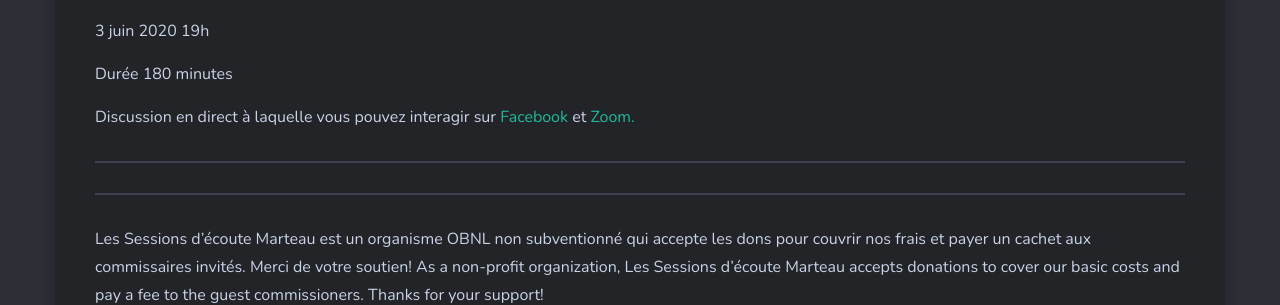
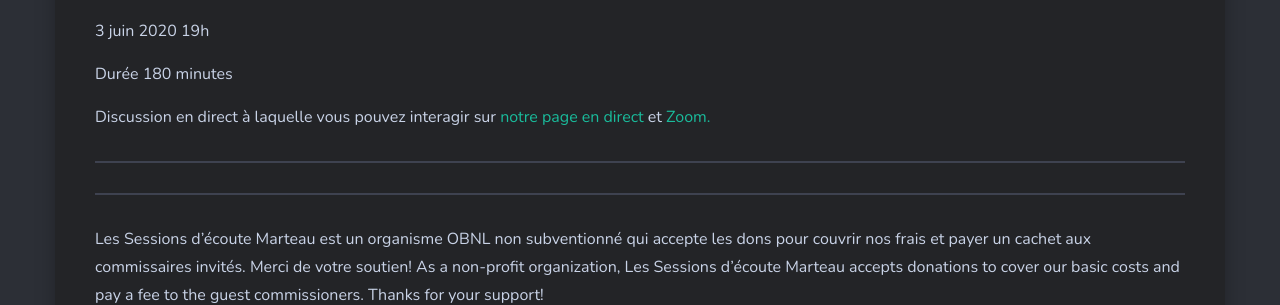
Before and after one commit to sessions-marteau/sessions-marteau-2.github.io, a Jekyll site: the page built from _pages/evenement-a-venir.md, in a window 1280 px wide and 900 px high, scrolled down 911 px. Shown: the part 154-459 px from the top of the window. Built offline with Jekyll 4.4.1, drawn with Linux system fonts in a browser that asks for light colours; nearby versions of some CDN libraries.

Commit message:
Update evenement-a-venir.md

```diff
--- a/_pages/evenement-a-venir.md
+++ b/_pages/evenement-a-venir.md
@@ -21,7 +21,7 @@ Artiste émergente, le travail de Marengère s’articule autour de la prise d
 
 Durée 180 minutes
 
-Discussion en direct à laquelle vous pouvez interagir sur <a href="https://www.facebook.com/sessionsmarteau/"> Facebook </a> et <a href="https://sessionsmarteau.com/session-virtuelle"> Zoom. </a>
+Discussion en direct à laquelle vous pouvez interagir sur <a href="https://sessionsmarteau.com/live"> notre page en direct </a> et <a href="https://sessionsmarteau.com/session-virtuelle"> Zoom. </a>
 
 
 
```
